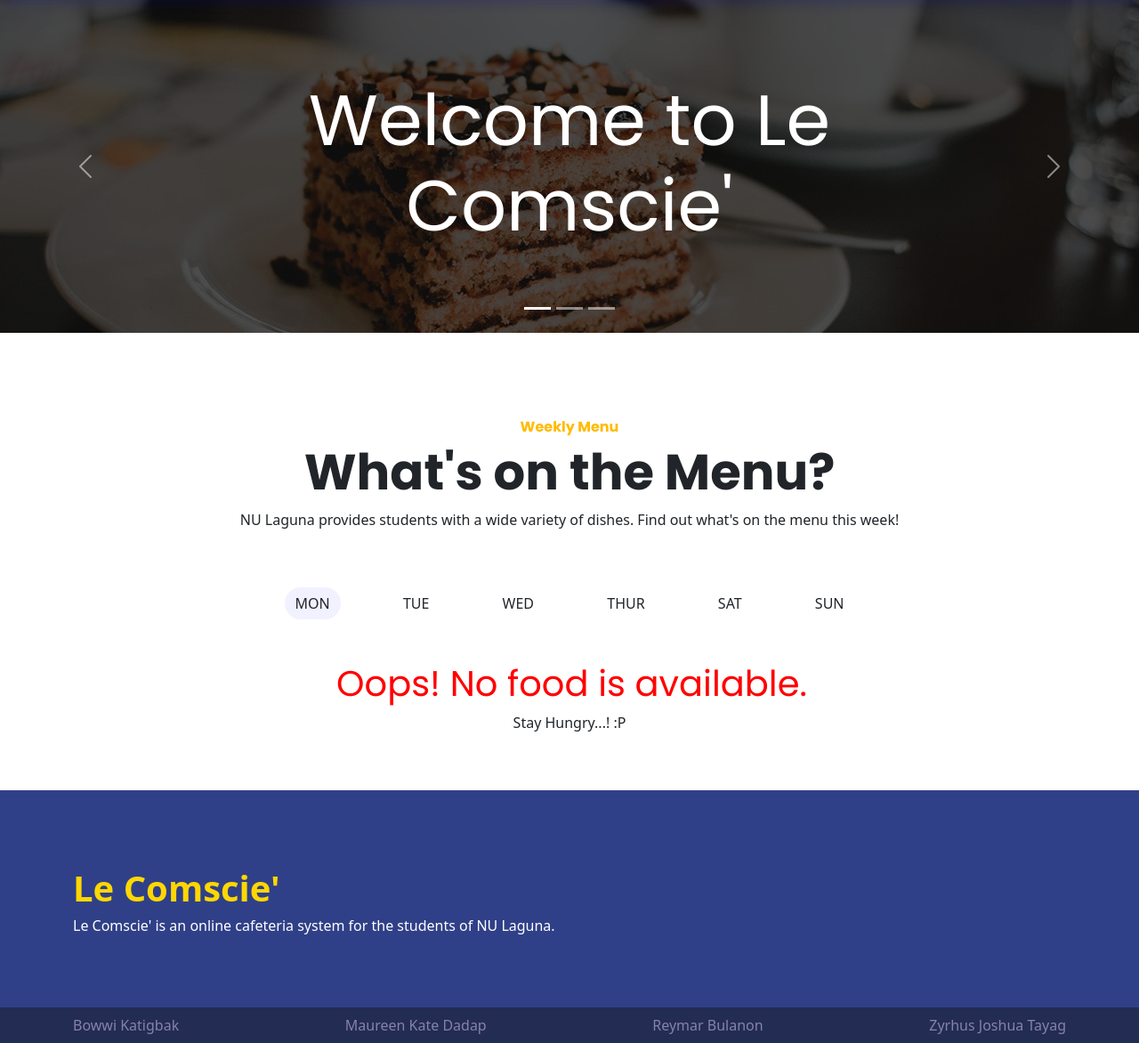
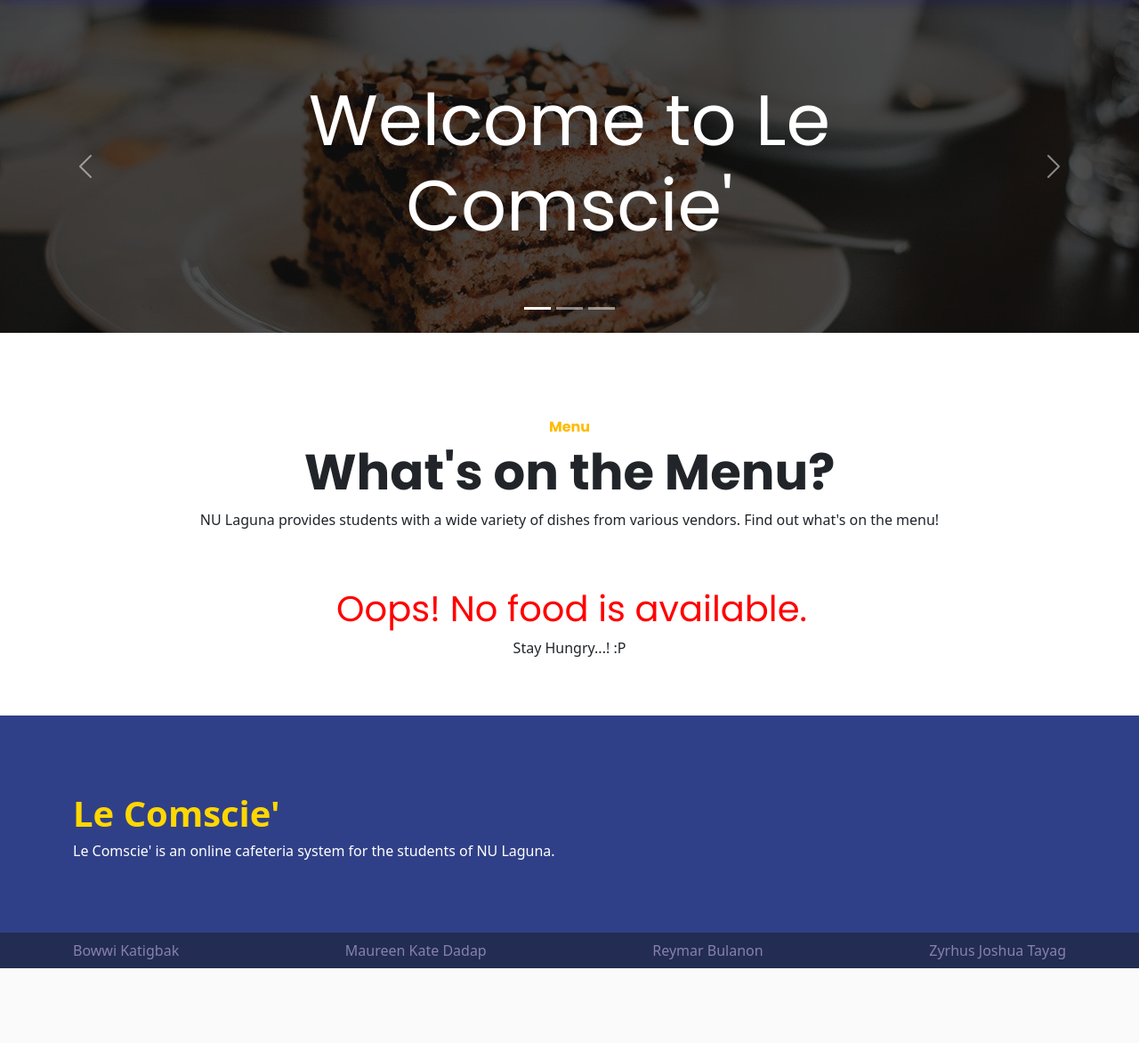
Before and after one commit to NU-BSCS19-WebProg/NU-Online-Cafeteria, a PHP site: page /foodlist.php in a window 1280 px wide. Shown: the part 77-1249 px from the top of the page at 89% size. After the commit the page ends 1165 px from the top, so only its background shows below. Run offline with PHP 8.4, Linux system fonts and the light colour scheme; the visitor is signed in with stand-in values (Sample User, id 1); data that the repository does not hold is empty; some libraries are stand-ins or nearby versions.

Commit message:
removed weekly menu buttons

```diff
--- a/foodlist.php
+++ b/foodlist.php
@@ -53,12 +53,14 @@ if (!isset($_SESSION['login_user2'])) {
     <div class="container py-5">
       <div class="row menu-heading text-center justify-content-center py-5">
         <div class="col-md-9">
-          <h6>Weekly Menu</h6>
+          <h6>Menu</h6>
           <h2>What's on the Menu?</h2>
-          <p>NU Laguna provides students with a wide variety of dishes. Find out what's on the menu this week!</p>
+          <p>NU Laguna provides students with a wide variety of dishes from various vendors. Find out what's on the menu!</p>
         </div>
       </div>
-      <div class="row days-container text-center justify-content-center pb-5">
+
+      <!-- FOOD BY WEEK ROW -->
+      <!-- <div class="row days-container text-center justify-content-center pb-5">
         <div class="col-md-7 d-flex justify-content-between">
           <span class="day-item active"><a href="" class="btn day">MON</a></span>
           <a href="" class="btn day">TUE</a>
@@ -67,7 +69,8 @@ if (!isset($_SESSION['login_user2'])) {
           <a href="" class="btn day">SAT</a>
           <a href="" class="btn day">SUN</a>
         </div>
-      </div>
+      </div> -->
+
       <!-- Display all Food from food table -->
       <?php
 
```
